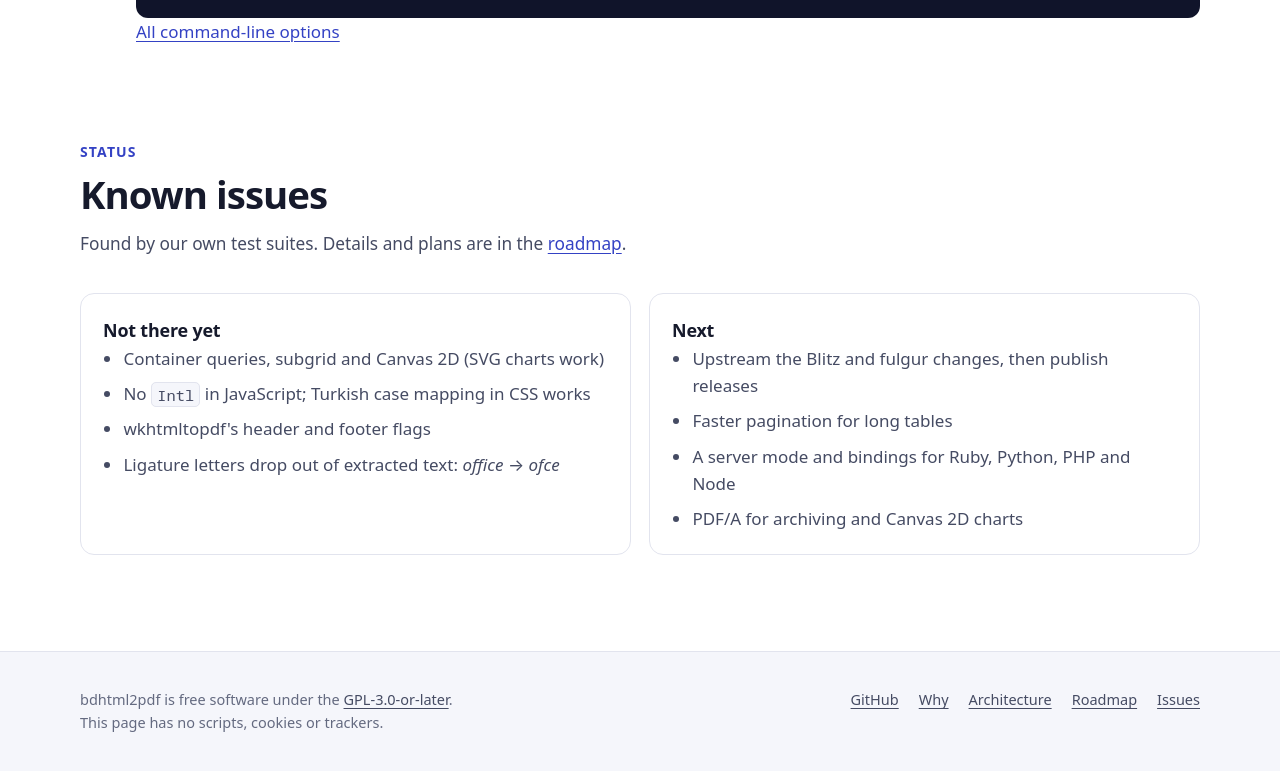
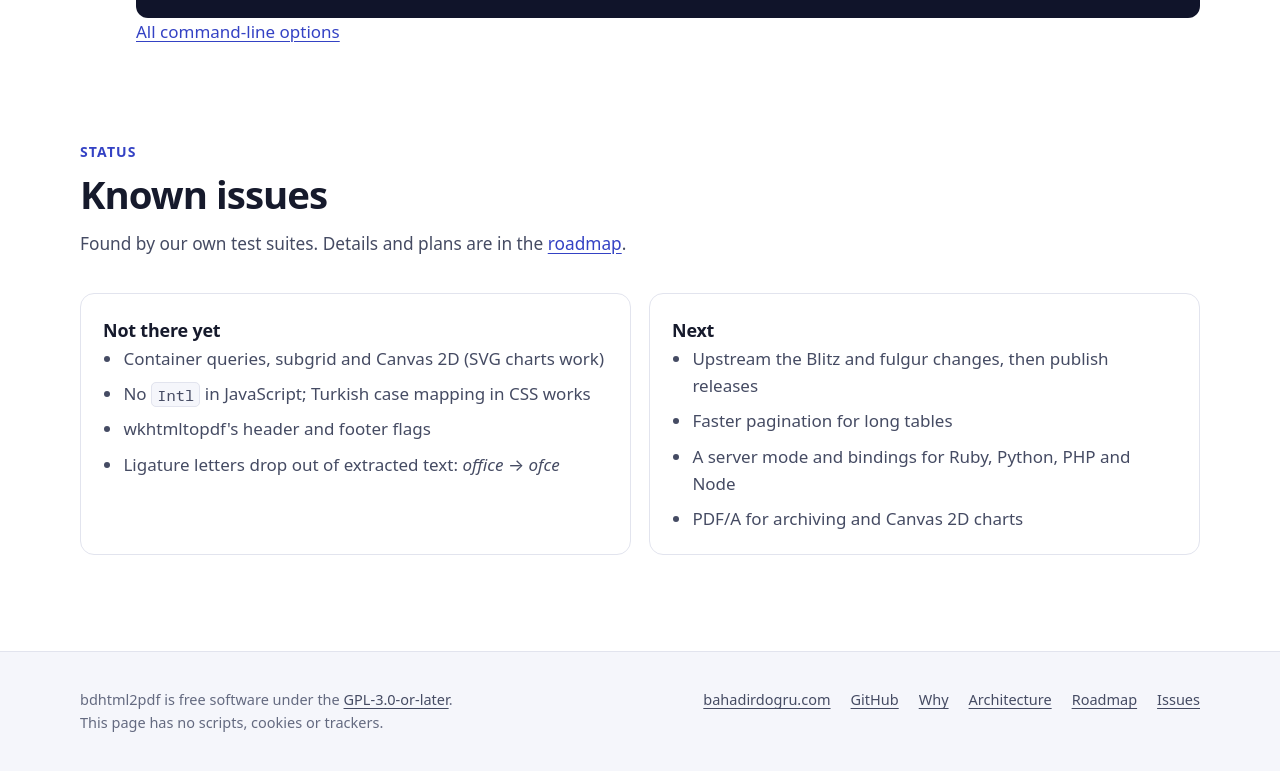
Before and after one commit to bahadirdogru/bdhtml2pdf, a plain HTML site: page docs/index.html in a window 1280 px wide. Shown: the part 6438-7209 px from the top of the page. Drawn offline with Linux system fonts and the light colour scheme.

Commit message:
Link to bahadirdogru.com from the site footer
The main site and its subdomains now link to each other.

```diff
--- a/docs/index.html
+++ b/docs/index.html
@@ -396,6 +396,7 @@ bdhtml2pdf --width 1280 --zoom 2 page.html page.png</code></pre>
   <div class="wrap">
     <p>bdhtml2pdf is free software under the <a href="https://github.com/bahadirdogru/bdhtml2pdf/blob/main/LICENSE">GPL-3.0-or-later</a>.<br>This page has no scripts, cookies or trackers.</p>
     <ul>
+      <li><a href="https://bahadirdogru.com/">bahadirdogru.com</a></li>
       <li><a href="https://github.com/bahadirdogru/bdhtml2pdf">GitHub</a></li>
       <li><a href="https://github.com/bahadirdogru/bdhtml2pdf/blob/main/docs/why.md">Why</a></li>
       <li><a href="https://github.com/bahadirdogru/bdhtml2pdf/blob/main/docs/architecture.md">Architecture</a></li>
```
